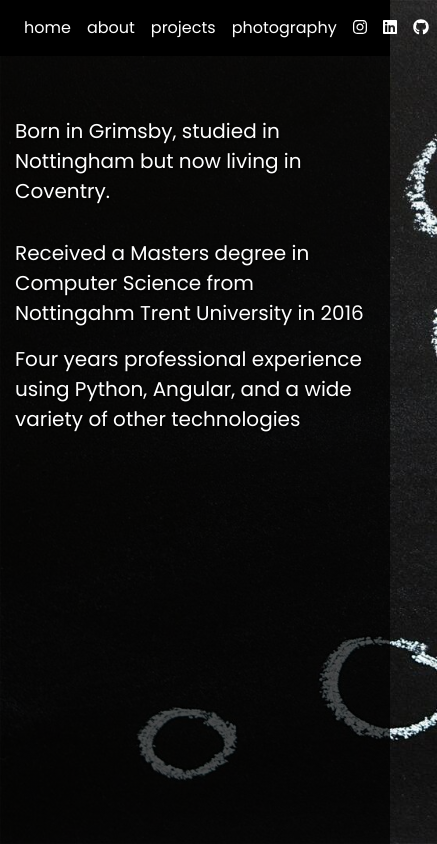
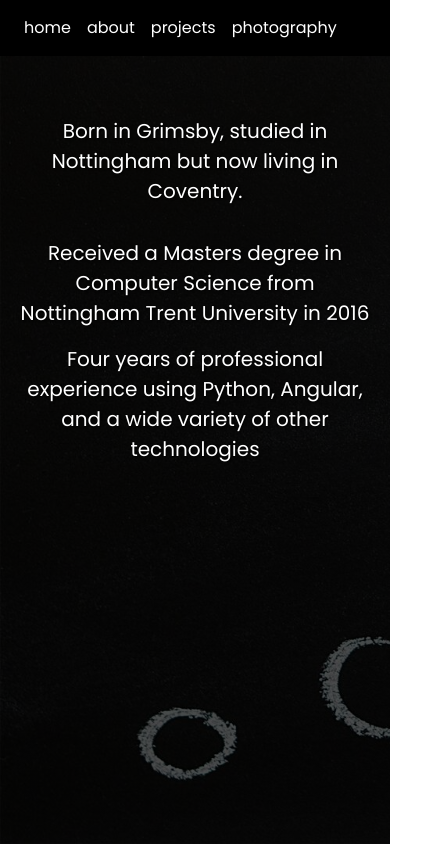
Before and after one commit to arron1993/arronmoore.com, a Gatsby site in the folder arronmoore.com/: page /about in a window 390 px wide. Shown: the whole page, 437 px wide, since content can reach past the window. Built offline with nearby package versions, Linux system fonts and the light colour scheme; Gatsby itself is replaced by a stand-in of ours.

Commit message:
fixed typo, added centered text for mobile

```diff
--- a/arronmoore.com/src/components/header/index.js
+++ b/arronmoore.com/src/components/header/index.js
@@ -18,7 +18,7 @@ class Header extends React.Component {
                         <Nav.Link className="text-white" href="/projects">projects</Nav.Link>
                         <Nav.Link className="text-white" href="/photography">photography</Nav.Link>
                     </Nav>
-                    <Nav>
+                    <Nav className="d-none d-lg-flex">
                         <Nav.Link className="text-white" href="https://www.instagram.com/arron.moore93/">
                             <FontAwesomeIcon icon={fab.faInstagram} />
                         </Nav.Link>
--- a/arronmoore.com/src/pages/about/index.js
+++ b/arronmoore.com/src/pages/about/index.js
@@ -15,24 +15,24 @@ export default function About({data}) {
   return (
     <Layout pageName="about">
       <div
-        className="text-normal"
+        className="text-normal text-center text-lg-left"
         style={{
           paddingTop:"10%",
          }}
       >
         <div className="row">
-          <div className="col-12 col-lg-6 my-2 text-shadow py-3">
+          <div className=" col-12 col-lg-6 my-2 text-shadow py-3">
             Born in Grimsby, studied in Nottingham but now living in Coventry.
           </div>
         </div>
         <div className="row">
           <div className="col-12 col-lg-6 my-2 offset-0 offset-lg-6 text-shadow">
-            Received a Masters degree in Computer Science from Nottingahm Trent University in 2016
+            Received a Masters degree in Computer Science from Nottingham Trent University in 2016
           </div>
         </div>
         <div className="row">
           <div className="col-12 col-lg-6 my-2 text-shadow">
-            {number_words[years]} years professional experience using Python, Angular, and a wide variety of other technologies
+            {number_words[years]} years of professional experience using Python, Angular, and a wide variety of other technologies
           </div>
         </div>
       </div>
```
